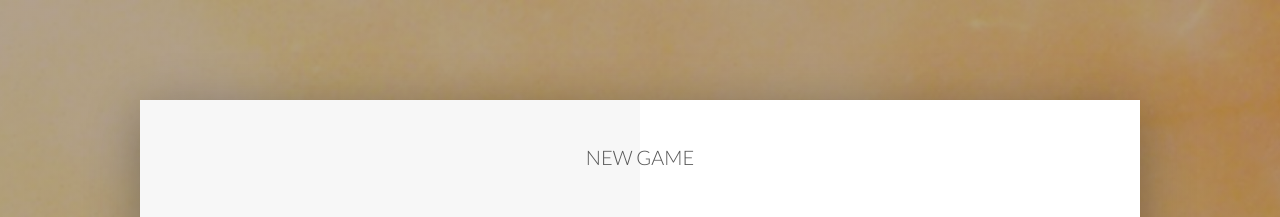
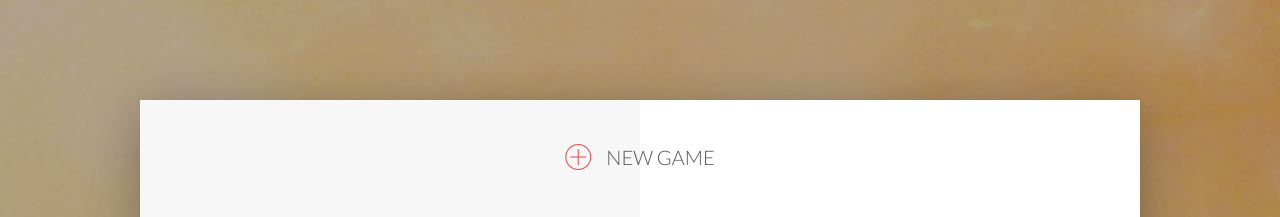
Before and after one commit to he15ba11/Pig_Game, a plain HTML site: page index.html in a window 1280 px wide. Shown: the top 217 px of the page. Drawn offline with nearby package versions, Linux system fonts and the light colour scheme.

Commit message:
Update index.html

```diff
--- a/index.html
+++ b/index.html
@@ -30,7 +30,7 @@
             </div>
         </div>
 
-        <button class="btn-new" onclick="newGame()><i class="ion-ios-plus-outline" onclick="newGame()"></i>New game</button>
+        <button class="btn-new"><i class="ion-ios-plus-outline" onclick="newGame()"></i>New game</button>
         <button class="btn-roll"><i class="ion-ios-loop" onclick="rollDice()"></i>Roll dice</button>
         <button class="btn-hold"><i class="ion-ios-download-outline"></i>Hold</button>
 
```
